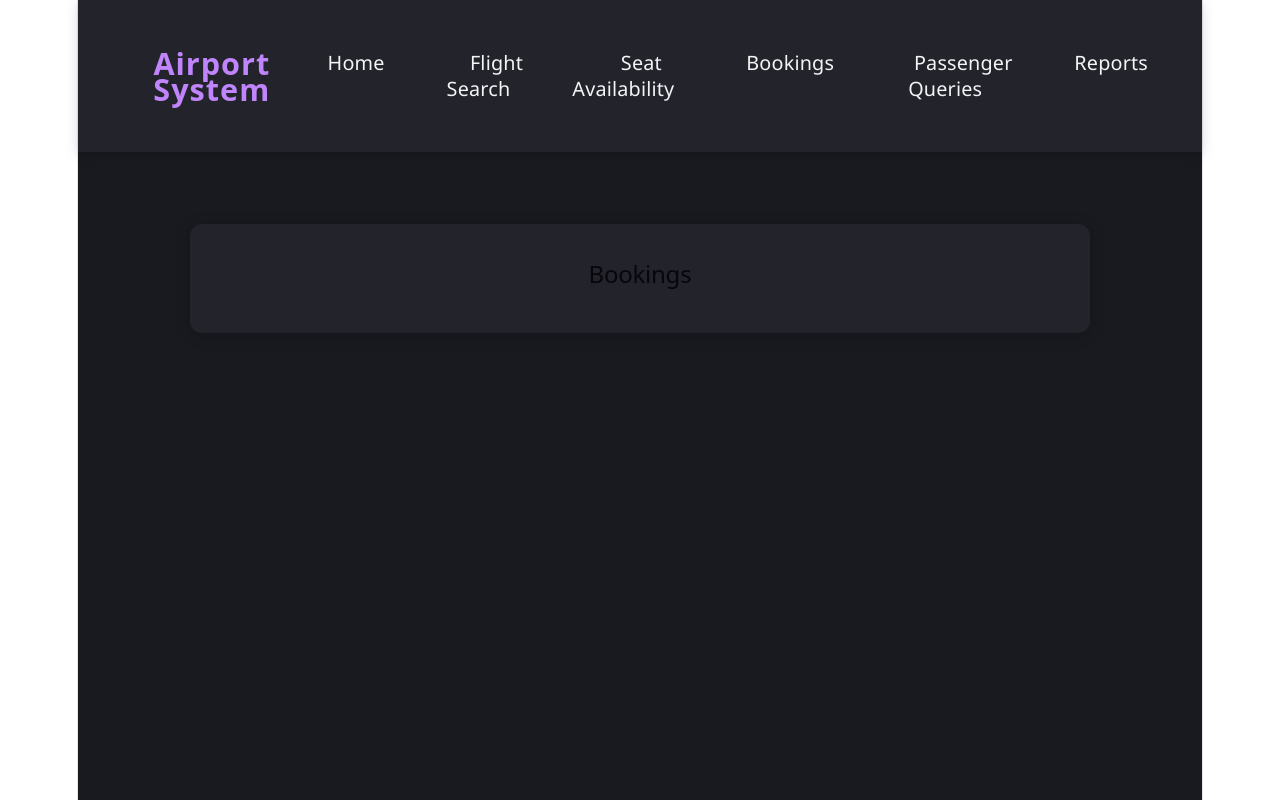
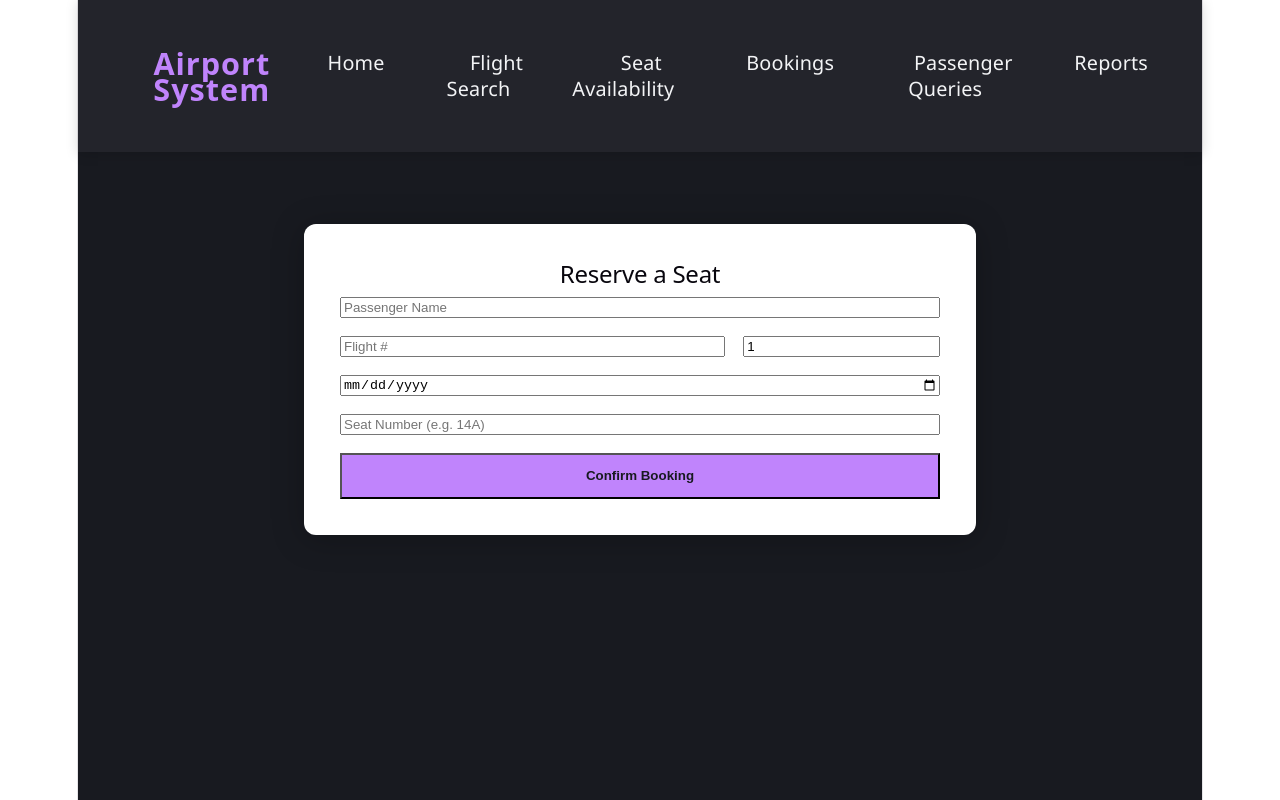
Before and after one commit to zxahamza20/Airport_System_Project, a React app in the folder frontend/: page /bookings in a window 1280 px wide. Built offline with nearby package versions, Linux system fonts and the light colour scheme; the HTML template or start-up script is replaced by a standard one.

Commit message:
Implement booking form with submission handling

```diff
--- a/frontend/src/pages/Bookings.jsx
+++ b/frontend/src/pages/Bookings.jsx
@@ -1,8 +1,101 @@
+import { useState } from 'react';
+import './FlightSearch.css';
+
 export default function Bookings() {
+  const [formData, setFormData] = useState({
+    customerName: '',
+    flightNumber: '',
+    legNo: '1',
+    date: '',
+    seatNo: ''
+  });
+  const [message, setMessage] = useState('');
+  const [loading, setLoading] = useState(false);
+
+  const handleSubmit = async (e) => {
+    e.preventDefault();
+    setLoading(true);
+    setMessage('');
+
+    try {
+      const res = await fetch('/api/bookings', {
+        method: 'POST',
+        headers: { 'Content-Type': 'application/json' },
+        body: JSON.stringify(formData),
+      });
+
+      const data = await res.json();
+      if (res.ok) {
+        setMessage(`Success! Seat ${formData.seatNo} reserved for ${formData.customerName}.`);
+        setFormData({ customerName: '', flightNumber: '', legNo: '1', date: '', seatNo: '' });
+      } else {
+        throw new Error(data.error || 'Failed to book seat');
+      }
+    } catch (err) {
+      setMessage(`Error: ${err.message}`);
+    } finally {
+      setLoading(false);
+    }
+  };
+
   return (
-    <div className="page-placeholder">
-      <h2>Bookings</h2>
-      {/* TODO: Implement Bookings page */}
+    <div className="flight-search-page">
+      <h2>Reserve a Seat</h2>
+      <form onSubmit={handleSubmit} style={{ display: 'flex', flexDirection: 'column', gap: '1rem' }}>
+        <input
+          type="text"
+          placeholder="Passenger Name"
+          value={formData.customerName}
+          onChange={e => setFormData({...formData, customerName: e.target.value})}
+          required
+        />
+        <div style={{ display: 'flex', gap: '1rem' }}>
+          <input
+            type="number"
+            placeholder="Flight #"
+            style={{ flex: 2 }}
+            value={formData.flightNumber}
+            onChange={e => setFormData({...formData, flightNumber: e.target.value})}
+            required
+          />
+          <input
+            type="number"
+            placeholder="Leg #"
+            style={{ flex: 1 }}
+            value={formData.legNo}
+            onChange={e => setFormData({...formData, legNo: e.target.value})}
+            required
+          />
+        </div>
+        <input
+          type="date"
+          value={formData.date}
+          onChange={e => setFormData({...formData, date: e.target.value})}
+          required
+        />
+        <input
+          type="text"
+          placeholder="Seat Number (e.g. 14A)"
+          value={formData.seatNo}
+          onChange={e => setFormData({...formData, seatNo: e.target.value})}
+          required
+        />
+        <button type="submit" disabled={loading} style={{
+          padding: '0.75rem',
+          background: '#c084fc',
+          color: '#181a20',
+          fontWeight: 'bold',
+          cursor: 'pointer'
+        }}>
+          {loading ? 'Processing...' : 'Confirm Booking'}
+        </button>
+      </form>
+
+      {message && (
+        <div className={message.startsWith('Error') ? 'error' : 'success'} style={{ marginTop: '1rem' }}>
+          {message}
+        </div>
+      )}
     </div>
   );
 }
```
